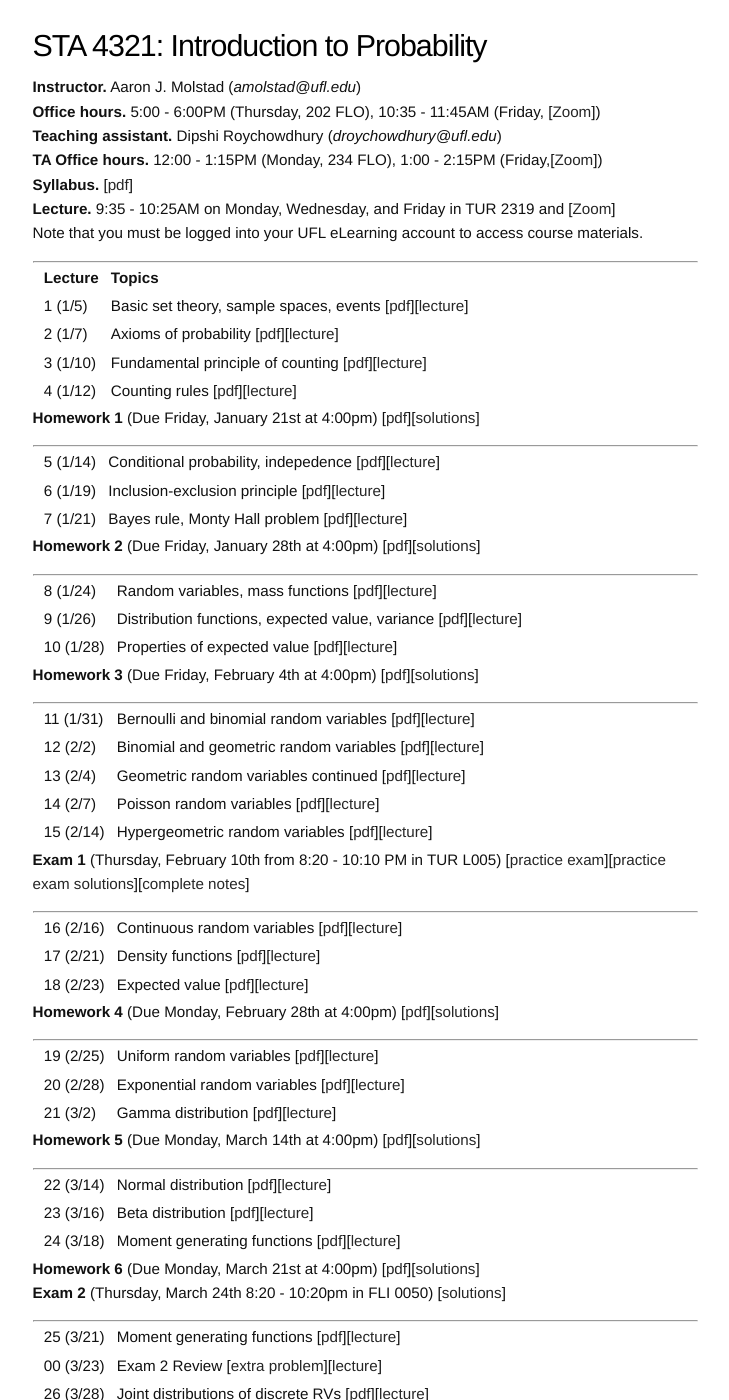
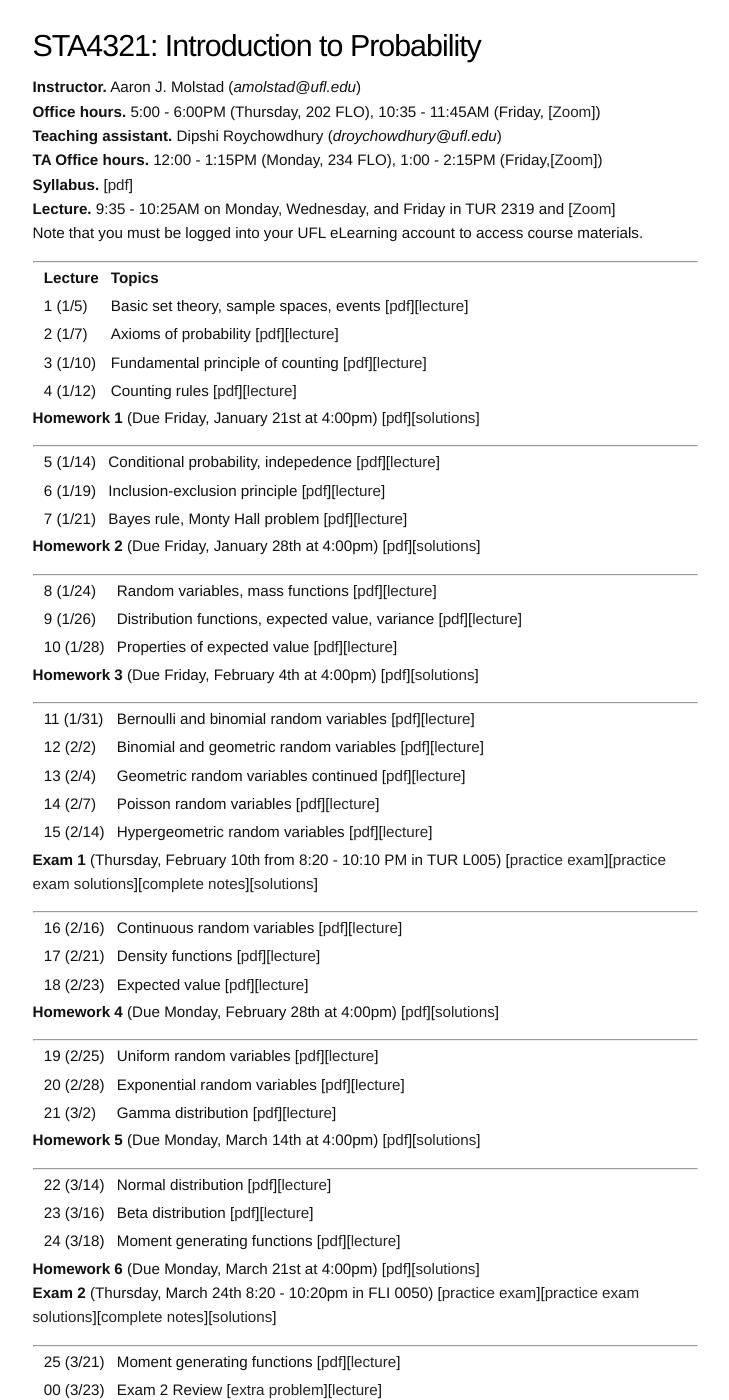
Before and after one commit to ajmolstad/ajmolstad.github.io, a Jekyll site: the page built from S22_STA4321.md, in a window 1280 px wide and 1400 px high. Shown: the whole window, without its empty margins (275-1004 px from the left). Built offline with Jekyll 4.4.1, drawn with Linux system fonts in a browser that asks for light colours.

Commit message:
Update S22_STA4321.md

```diff
--- a/S22_STA4321.md
+++ b/S22_STA4321.md
@@ -3,7 +3,7 @@
 title: STA4321
 permalink: /S22_STA4321/
 ---
-# STA 4321: Introduction to Probability
+# STA4321: Introduction to Probability
 **Instructor.** Aaron J. Molstad (*amolstad@ufl.edu*)
 **Office hours.** 5:00 - 6:00PM (Thursday, 202 FLO), 10:35 - 11:45AM (Friday, [[Zoom](https://ufl.zoom.us/my/ajmolstad)])
 **Teaching assistant.** Dipshi Roychowdhury (*droychowdhury@ufl.edu*)
@@ -52,7 +52,7 @@
 || 14 (2/7) || Poisson random variables [[pdf](https://ufl.instructure.com/files/66414149/download?download_frd=1)][[lecture](https://ufl.instructure.com/courses/452037/files?preview=66414180)]||
 || 15 (2/14) || Hypergeometric random variables [[pdf](https://ufl.instructure.com/files/66616411/download?download_frd=1)][[lecture](https://ufl.instructure.com/files/66673883/download?download_frd=1)]||
 
-**Exam 1** (Thursday, February 10th from 8:20 - 10:10 PM in TUR L005)  [[practice exam](https://ufl.instructure.com/files/66290905/download?download_frd=1)][[practice exam solutions](https://ufl.instructure.com/files/66489681/download?download_frd=1)][[complete notes](https://ufl.instructure.com/files/66292201/download?download_frd=1)]
+**Exam 1** (Thursday, February 10th from 8:20 - 10:10 PM in TUR L005)  [[practice exam](https://ufl.instructure.com/files/66290905/download?download_frd=1)][[practice exam solutions](https://ufl.instructure.com/files/66489681/download?download_frd=1)][[complete notes](https://ufl.instructure.com/files/66292201/download?download_frd=1)][[solutions](https://ufl.instructure.com/files/66489681/download?download_frd=1)]
 
 
 ---------
@@ -82,7 +82,7 @@
 
 
 **Homework 6** (Due Monday, March 21st at 4:00pm) [[pdf](https://ufl.instructure.com/files/67472488/download?download_frd=1)][[solutions](https://ufl.instructure.com/files/67731577/download?download_frd=1)]
-**Exam 2** (Thursday, March 24th 8:20 - 10:20pm in FLI 0050) [[solutions](https://ufl.instructure.com/files/68148290/download?download_frd=1)]
+**Exam 2** (Thursday, March 24th 8:20 - 10:20pm in FLI 0050) [[practice exam](https://ufl.instructure.com/files/66290905/download?download_frd=1)][[practice exam solutions](https://ufl.instructure.com/files/66489681/download?download_frd=1)][[complete notes](https://ufl.instructure.com/files/66292201/download?download_frd=1)][[solutions](https://ufl.instructure.com/files/68148290/download?download_frd=1)]
 
 ---------
 
```
